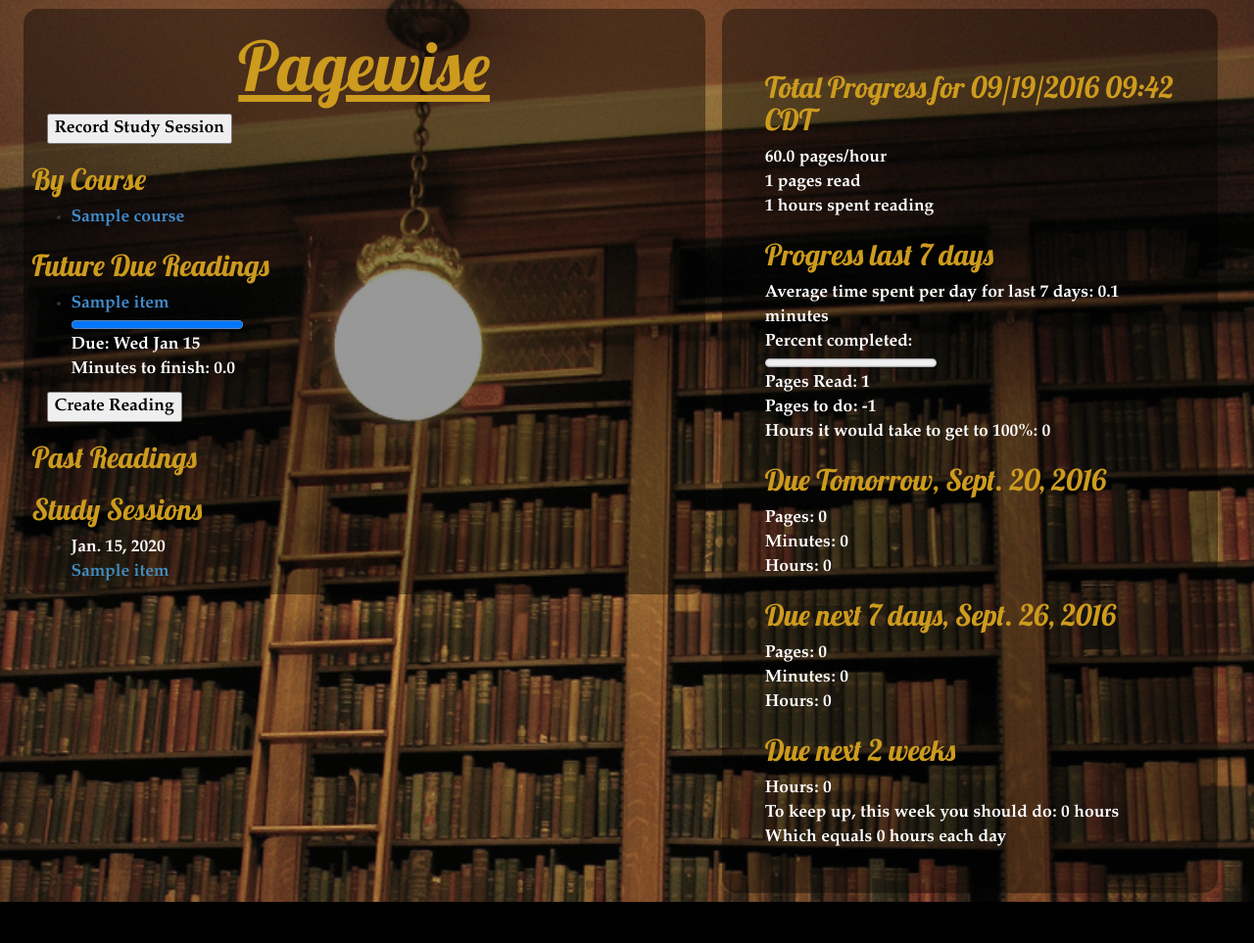
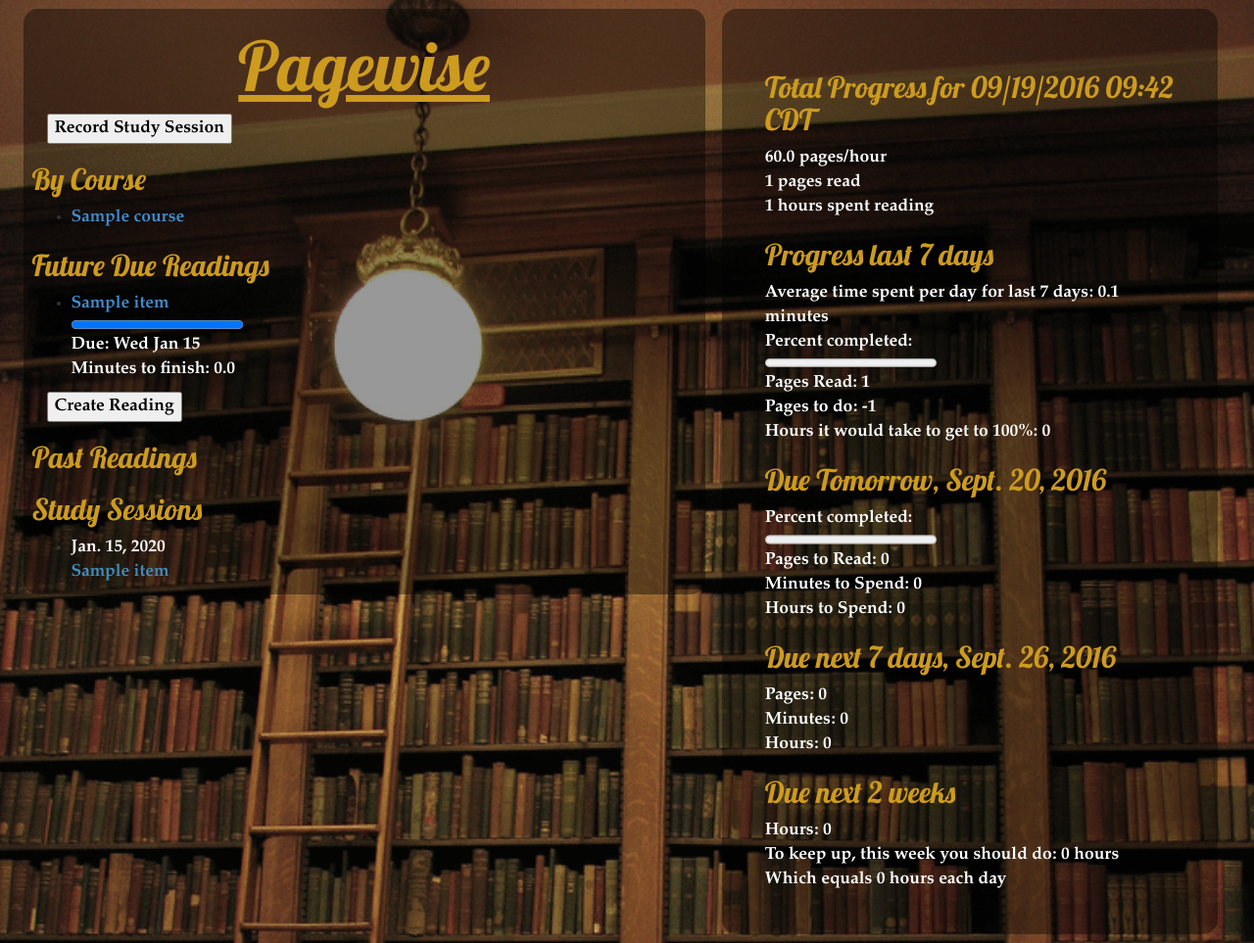
Before and after one commit to carolinehardin/pagewise, a Django app: page / in a window 1280 px wide. Shown: the whole page at 98% size. Before the commit the page ends 921 px from the top, so only its background shows below. Run offline with Django 3.2, Linux system fonts and the light colour scheme; tables that the repository leaves empty hold one stand-in row (values such as "Sample post"); some libraries are stand-ins or nearby versions.

Commit message:
added progress bar for what is due tomorrow

```diff
--- a/firstdjango/firstdjango/templates/inventory/index.html
+++ b/firstdjango/firstdjango/templates/inventory/index.html
@@ -110,9 +110,11 @@
 
 
 		<h2>Due Tomorrow, {{ tomorrow }}</h2>
-			<span class="speed">Pages: {{ tomorrowPgRemaining}}</span>
-			<span class="speed">Minutes: {{ tomorrowTimeRemaining }}</span>
-			<span class="speed">Hours: {{ tomorrowTimeRemaining|div:60|floatformat}}</span>
+			<span class="speed">Percent completed:
+		<progress class="progressbar" value={{tomorrowPgTotal|sub:tomorrowPgRemaining|div:tomorrowPgTotal|mul:100|floatformat:2}} max="100"></progress></span>
+			<span class="speed">Pages to Read: {{ tomorrowPgRemaining}}</span>
+			<span class="speed">Minutes to Spend: {{ tomorrowTimeRemaining }}</span>
+			<span class="speed">Hours to Spend: {{ tomorrowTimeRemaining|div:60|floatformat}}</span>
 
 		<h2>Due next 7 days, {{ in7Days}}</h2>
 			<span class="speed">Pages: {{ next7DaysPgRemaining}}</span>
--- a/firstdjango/inventory/views.py
+++ b/firstdjango/inventory/views.py
@@ -36,10 +36,13 @@ def index(request):
 	dueTomorrow = [] # stuff due tomorrow, used for calculating how many hours remaining work you have today
 	tomorrowPgRemaining = 0
 	tomorrowTimeRemaining = 0
+	tomorrowPgTotal = 0
 
 	dueNext7Days = [] #what's due in next 7 days? good for planning week
 	next7DaysPgRemaining = 0
 	next7DaysTimeRemaining = 0
+
+
 	next2WeeksTimeRemaining = 0
 
 
@@ -114,6 +117,7 @@ def index(request):
 				dueTomorrow.append(oneReading)
 				tomorrowPgRemaining = tomorrowPgRemaining + pagesAssigned - pagesRead
 				tomorrowTimeRemaining = tomorrowTimeRemaining + oneReading.timeRemaining
+				tomorrowPgTotal = tomorrowPgTotal + pagesAssigned
 
 			#is it due in the next week?
 			if (oneReading.dueDate < in7Days):
@@ -150,6 +154,7 @@ def index(request):
 		'tomorrow' : tomorrow,
 		'tomorrowPgRemaining' : tomorrowPgRemaining,
 		'tomorrowTimeRemaining' : tomorrowTimeRemaining,
+		'tomorrowPgTotal': tomorrowPgTotal,
 		'in7Days': in7Days,
 		'next7DaysPgRemaining' : next7DaysPgRemaining,
 		'next7DaysTimeRemaining': next7DaysTimeRemaining,
```
